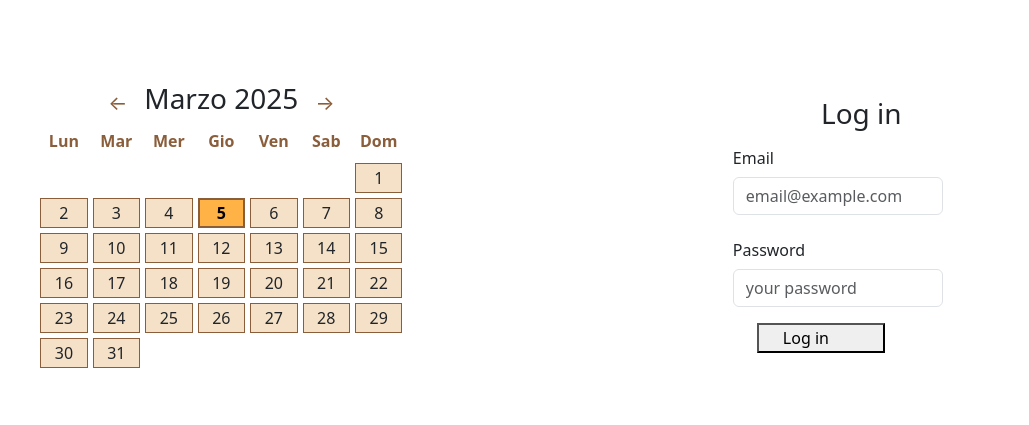
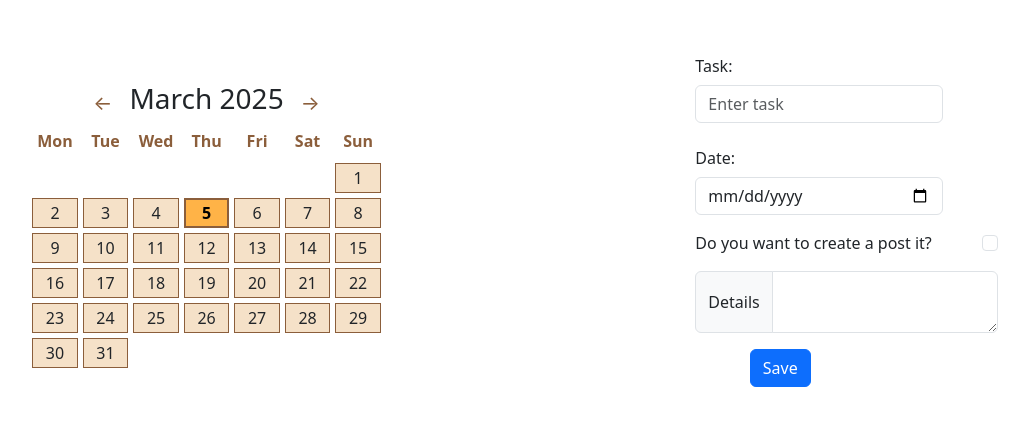
Before and after one commit to Serena293/PlanApp, a React (Vite) app: page / in a window 1280 px wide. Shown: the part 175-600 px from the top of the page, without its empty margins (125-1154 px from the left). Built offline with nearby package versions, Linux system fonts and the light colour scheme.

Commit message:
TaskFormComponent

```diff
--- a/src/App.tsx
+++ b/src/App.tsx
@@ -1,13 +1,12 @@
 // import './App.css'
-
-import LoginPage from "./components/LoginPage";
-
-
+import HomePage from "./components/HomePage";
+// import LoginPage from "./components/LoginPage";
 
 function App() {
   return (
     <div className="d-flex justify-content-around w-100 align-items-center vh-100">
-  <LoginPage/>
+  {/* <LoginPage/> */}
+  <HomePage/>
     </div>
   );
 }
--- a/src/components/CalenderComponent.tsx
+++ b/src/components/CalenderComponent.tsx
@@ -2,13 +2,15 @@ import { useState } from "react";
 import "../assets/CalendarComponent.css"
 
 const monthNames: string[] = [
-  "Gennaio", "Febbraio", "Marzo", "Aprile", "Maggio", "Giugno",
-  "Luglio", "Agosto", "Settembre", "Ottobre", "Novembre", "Dicembre"
+  "January", "February", "March", "April", "May", "June",
+  "July", "August", "September", "October", "November", "December"
 ];
 
-const daysOfTheWeek: string[] = ["Lun", "Mar", "Mer", "Gio", "Ven", "Sab", "Dom"];
 
-const Calendar: React.FC = () => {
+const daysOfTheWeek: string[] = ["Mon", "Tue", "Wed", "Thu", "Fri", "Sat", "Sun"];
+
+
+const CalendarComponent: React.FC = () => {
   const now = new Date();
   const [currentDate, setCurrentDate] = useState<Date>(now);
 
@@ -68,4 +70,4 @@ const Calendar: React.FC = () => {
   );
 };
 
-export default Calendar;
+export default CalendarComponent;
--- a/src/components/FormComponet.tsx
+++ b/src/components/FormComponet.tsx
@@ -1,6 +1,6 @@
 import { Col, Form, Row } from "react-bootstrap";
 import "../assets/LoginForm.css";
-import { useState } from "react";
+// import { useState } from "react";
 
 interface FormProps {
   formName: string;
@@ -12,60 +12,50 @@ interface FormProps {
   secondInputType: string;
   secondPlaceholder: string;
   btnText: string;
+  firstValue: string;
+  secondValue: string;
+  setFirstValue: (value: string) => void;
+  setSecondValue: (value: string) => void;
 }
 
 const FormComponent = (props: FormProps) => {
-  // State for form inputs
-  const [email, setEmail] = useState("");
-  const [password, setPassword] = useState("");
-
-  // Handle form submission
   const handleSubmit = (e: React.FormEvent) => {
     e.preventDefault();
-    //  console.log("Email:", email);
-    //  console.log("Password:", password);
-    // Add authentication logic here (API call, validation, etc.)
+    console.log("First Input:", props.firstValue);
+    console.log("Second Input:", props.secondValue);
   };
+
+
 
   return (
     <section className="d-flex flex-column">
       <h3 className="text-center">{props.formName}</h3>
       <Form className="d-flex flex-column" onSubmit={handleSubmit}>
-        <Form.Group
-          as={Row}
-          className="mb-3 d-flex flex-column"
-          controlId={props.controlFirstId}
-        >
-          <Form.Label column sm="2">
-            {props.firstLabel}
-          </Form.Label>
+        <Form.Group as={Row} className="mb-3 d-flex flex-column" controlId={props.controlFirstId}>
+          <Form.Label column sm="2">{props.firstLabel}</Form.Label>
           <Col sm="10">
             <Form.Control
               placeholder={props.firstPlaceholder}
-              value={email}
-              onChange={(e) => setEmail(e.target.value)}
+              value={props.firstValue} // Controlled input
+              onChange={(e) => props.setFirstValue(e.target.value)}
             />
           </Col>
         </Form.Group>
-        <Form.Group
-          as={Row}
-          className="mb-3 d-flex flex-column"
-          controlId={props.controlSecondId}
-        >
-          <Form.Label column sm="2">
-            {props.secondLabel}
-          </Form.Label>
+
+        <Form.Group as={Row} className="mb-3 d-flex flex-column" controlId={props.controlSecondId}>
+          <Form.Label column sm="2">{props.secondLabel}</Form.Label>
           <Col sm="10">
             <Form.Control
               type={props.secondInputType}
               placeholder={props.secondPlaceholder}
-              value={password}
-              onChange={(e) => setPassword(e.target.value)}
+              value={props.secondValue} // Controlled input
+              onChange={(e) => props.setSecondValue(e.target.value)}
               required
             />
           </Col>
         </Form.Group>
-        <button className="d-flex justify-items-center px-4 w-50 mx-4 ">
+
+        <button type="submit" className="d-flex justify-items-center px-4 w-50 mx-4" >
           {props.btnText}
         </button>
       </Form>
--- a/src/components/HomePage.tsx
+++ b/src/components/HomePage.tsx
@@ -1,17 +1,42 @@
+import CalendarComponent from "../components/CalenderComponent"
+// import FormComponent from "./FormComponet"
+import { useState } from "react";
+import TasksFormComponent from "./TasksFormComponet";
 
-import FormComponent from "./FormComponet"
+function HomePage() {
+  const [task, setTask] = useState("");
+  const [date, setDate] = useState("");
 
-const HomePage = () => {
 
-    <FormComponent
-    formName="Add a task"
-    firstLabel="Task name"
-    secondLabel="Date"
-    firstPlaceholder=""
-    secondPlaceholder=""
+return(
+// Salvare le task --> Form componente
+// Aggiungere dot
+//Modale dettagli
+//Creare componente bacheca
 
-    btnText="Save"
-  />
+  <>
+<CalendarComponent/>
+<TasksFormComponent/>
+
+{/* <FormComponent
+      formName="Add Task"
+      controlFirstId="task"
+      firstLabel="Task"
+      firstPlaceholder="Enter your task"
+      controlSecondId="date"
+      secondLabel="Date"
+      secondInputType="date"
+      secondPlaceholder=""
+      btnText="Save Task"
+      firstValue={task}
+      secondValue={date}
+      setFirstValue={setTask}
+      setSecondValue={setDate}
+    />*/}
+
+    </>
+
+)
 }
 
 export default HomePage
--- a/src/components/LoginPage.tsx
+++ b/src/components/LoginPage.tsx
@@ -1,20 +1,28 @@
 import CalenderComponent from "../components/CalenderComponent";
 import FormComponent from "../components/FormComponet";
+import { useState } from "react";
 
 function LoginPage() {
+  const [email, setEmail] = useState("");
+  const [password, setPassword] = useState("");
+
   return (
     <div className="d-flex justify-content-around w-100 align-items-center vh-100">
       <CalenderComponent />
       <FormComponent
-        formName="Log in"
-        firstLabel="Email"
-        secondLabel="Password"
-        firstPlaceholder="email@example.com"
-        secondPlaceholder="your password"
-        secondInputType="email"
-        controlSecondId="formPlaintextPassword"
-        controlFirstId="formPlaintextEmail"
-        btnText="Log in"
+            formName="Login"
+            controlFirstId="email"
+            firstLabel="Email"
+            firstPlaceholder="Enter your email"
+            controlSecondId="password"
+            secondLabel="Password"
+            secondInputType="password"
+            secondPlaceholder="Enter your password"
+            btnText="Login"
+            firstValue={email}
+            secondValue={password}
+            setFirstValue={setEmail}
+            setSecondValue={setPassword}
       />
     </div>
   );
--- /dev/null
+++ b/src/components/TasksFormComponet.tsx
@@ -0,0 +1,132 @@
+import Button from "react-bootstrap/Button";
+import Col from "react-bootstrap/Col";
+import Form from "react-bootstrap/Form";
+import Row from "react-bootstrap/Row";
+import InputGroup from "react-bootstrap/InputGroup";
+import { useState } from "react";
+
+const TasksFormComponent = () => {
+  const [taskName, setTaskName] = useState("");
+  const [date, setDate] = useState("");
+  const [isPostIt, setIsPostIt] = useState(false);
+  const [details, setDetails] = useState("");
+
+  const handleTaskNameChange = (e: React.ChangeEvent<HTMLInputElement>) => {
+    setTaskName(e.target.value);
+  };
+
+  const handleDateChange = (e: React.ChangeEvent<HTMLInputElement>) => {
+    setDate(e.target.value);
+  };
+
+  const handleCheckboxChange = (e: React.ChangeEvent<HTMLInputElement>) => {
+    setIsPostIt(e.target.checked);
+  };
+
+  const handleDetailsChange = (e: React.ChangeEvent<HTMLInputElement>) => {
+    setDetails(e.target.value);
+  };
+
+  interface Task {
+    task: string;
+    date: string;
+    isPostIt: boolean;
+    details: string;
+  }
+
+  const [tasks, setTasks] = useState<Task[]>([]);
+
+  const saveTask = (e: React.FormEvent) => {
+    e.preventDefault();
+
+    const task: Task = {
+      task: taskName,
+      date,
+      isPostIt,
+      details,
+    };
+
+    // Update the state with the new task
+    const updatedTasks = [...tasks, task];
+    setTasks(updatedTasks);
+
+    // Save the updated tasks array to LocalStorage
+    localStorage.setItem("tasks", JSON.stringify(updatedTasks));
+
+    console.log(task);
+  };
+
+  return (
+    <>
+      <Form onSubmit={saveTask}>
+        <Form.Group
+          as={Row}
+          className="mb-3 d-flex flex-column"
+          controlId="formHorizontalText"
+        >
+          <Form.Label column sm={2}>
+            Task:
+          </Form.Label>
+          <Col sm={10}>
+            <Form.Control
+              type="text"
+              placeholder="Enter task"
+              value={taskName}
+              onChange={handleTaskNameChange}
+            />
+          </Col>
+        </Form.Group>
+
+        <Form.Group
+          as={Row}
+          className="mb-3 d-flex flex-column"
+          controlId="formHorizontalDate"
+        >
+          <Form.Label column sm={2}>
+            Date:
+          </Form.Label>
+          <Col sm={10}>
+            <Form.Control
+              type="date"
+              value={date}
+              onChange={handleDateChange}
+              min={new Date().toISOString().split("T")[0]}
+            />
+          </Col>
+        </Form.Group>
+
+        <Form.Group
+          as={Row}
+          className="mb-3"
+          controlId="formHorizontalCheck"
+        >
+          <Col sm={12} className="d-flex justify-content-between align-items-center">
+            <Form.Label className="mb-0">Do you want to create a post it?</Form.Label>
+            <Form.Check
+              checked={isPostIt}
+              onChange={handleCheckboxChange}
+            />
+          </Col>
+        </Form.Group>
+
+        <InputGroup className="mb-3">
+          <InputGroup.Text>Details</InputGroup.Text>
+          <Form.Control
+            as="textarea"
+            value={details}
+            onChange={handleDetailsChange}
+            // disabled={isPostIt}
+          />
+        </InputGroup>
+
+        <Form.Group as={Row} className="mb-3">
+          <Col sm={{ span: 10, offset: 2 }}>
+            <Button type="submit">Save</Button>
+          </Col>
+        </Form.Group>
+      </Form>
+    </>
+  );
+};
+
+export default TasksFormComponent;
```
Also changed, not shown: src/doc/notes.txt (added).
